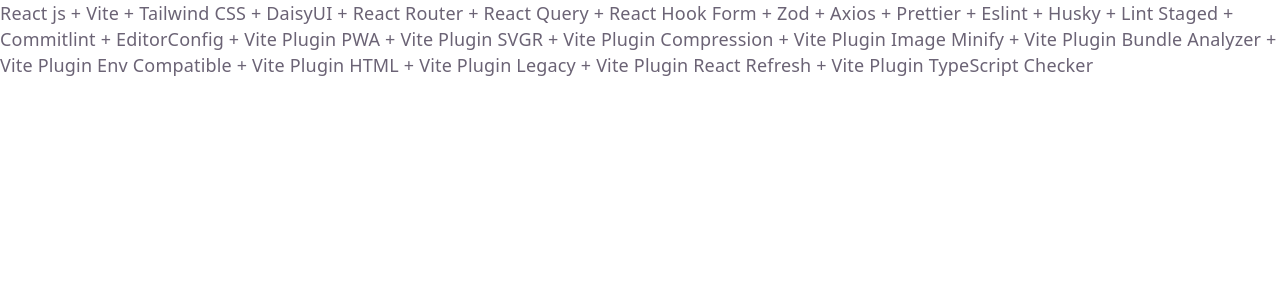
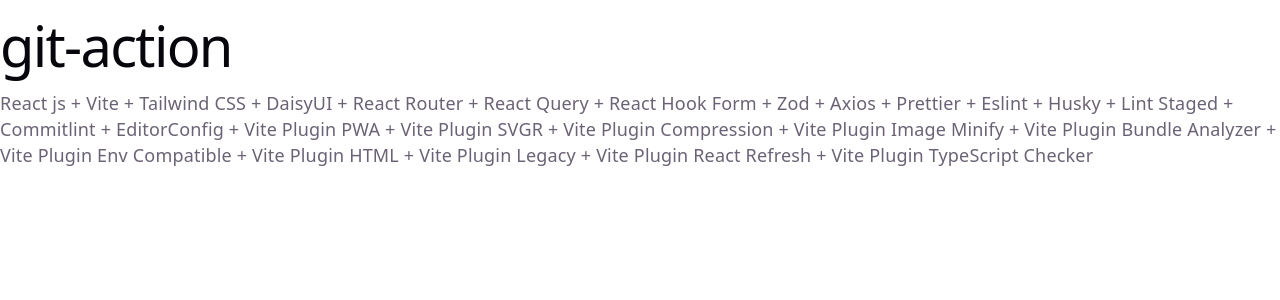
Before and after one commit to silambarasanstr/git-action, a React (Vite) app: page / in a window 1280 px wide. Shown: the top 300 px of the page. Built offline with nearby package versions, Linux system fonts and the light colour scheme.

Commit message:
Initial React Vite setup

```diff
--- a/src/App.jsx
+++ b/src/App.jsx
@@ -5,6 +5,7 @@
 function App() {
   return (
     <>
+      <h1>git-action</h1>
       React js + Vite + Tailwind CSS + DaisyUI + React Router + React Query +
       React Hook Form + Zod + Axios + Prettier + Eslint + Husky + Lint Staged +
       Commitlint + EditorConfig + Vite Plugin PWA + Vite Plugin SVGR + Vite
```
